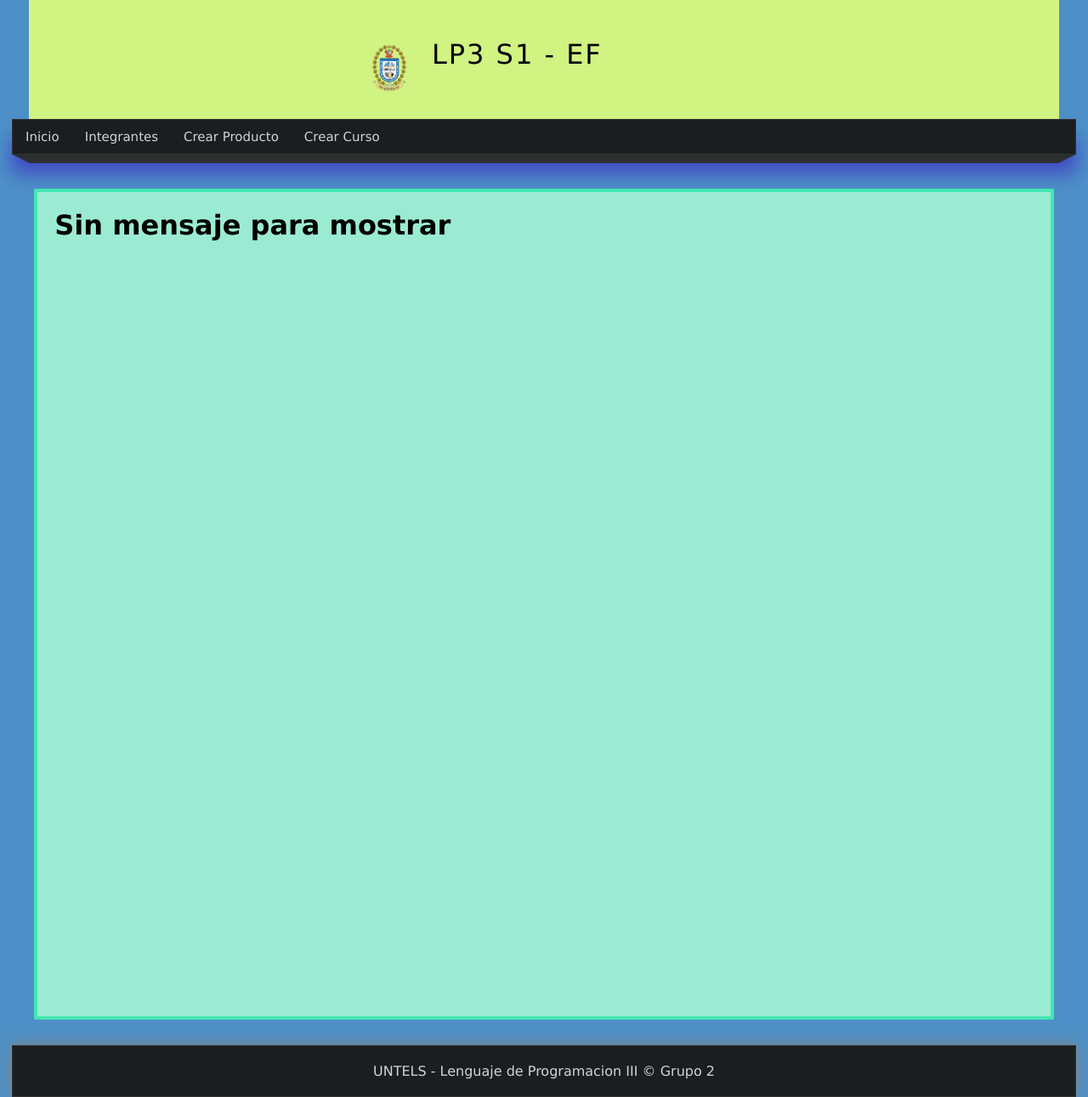
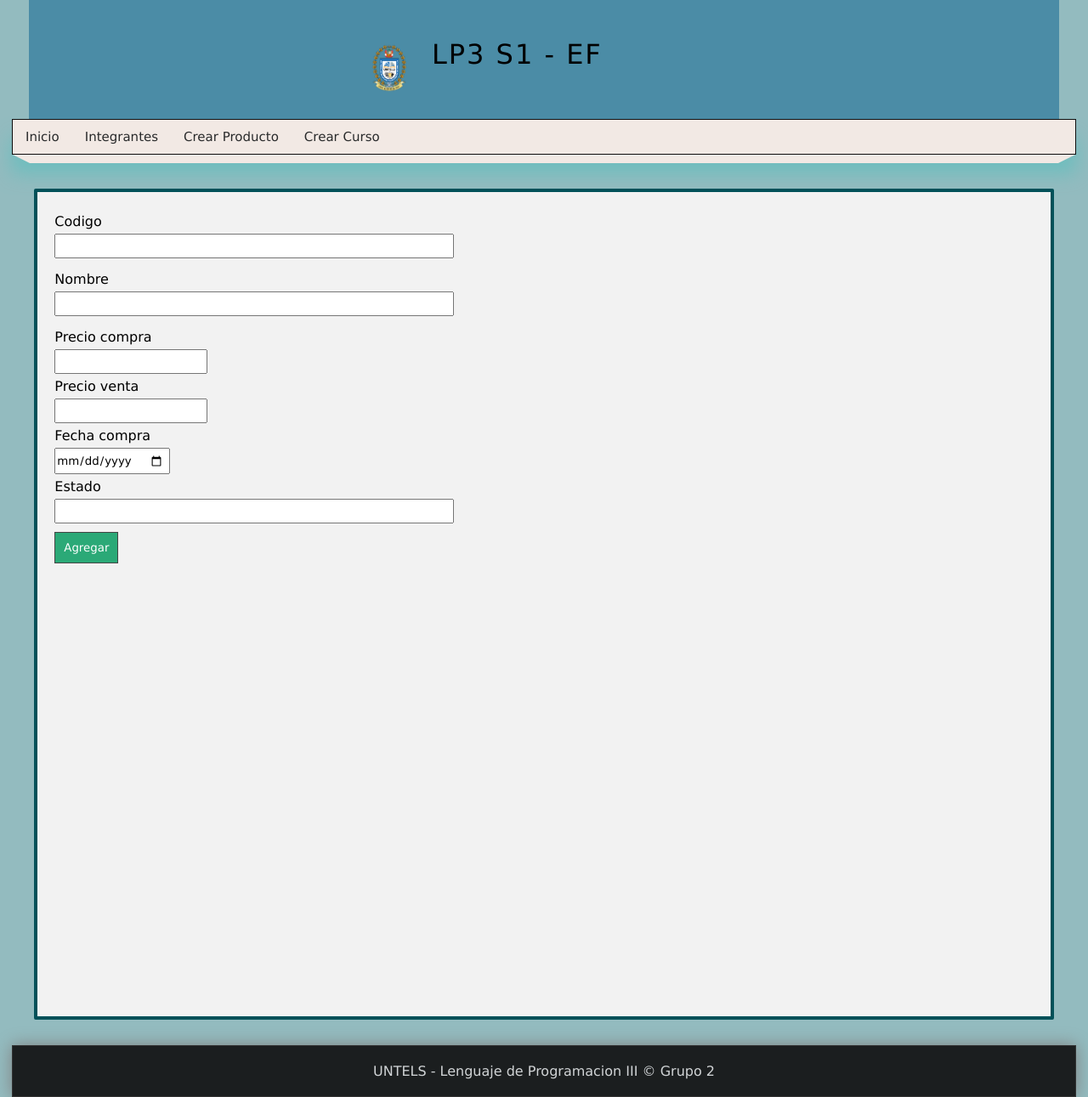
Before and after one commit to Nanky0454/EF-Parte04---Mostrar---Nanquen_Estudiante_04, a Django app: page /crear_producto/ in a window 1280 px wide. Shown: the whole page at 85% size. Run offline with Django 4.2, Linux system fonts and the light colour scheme.

Commit message:
EF Parte04 - Mostrar - Nanquen

```diff
--- a/ABHN_EF/urls.py
+++ b/ABHN_EF/urls.py
@@ -22,5 +22,7 @@ urlpatterns = [
     path('inicio/', views.inicio,name='inicio'),
     path('integrantes/', views.integrantes,name='integrantes'),
     path('crear_producto/', views.crear_producto,name='crear_producto'),
+    path('save_producto/', views.save_producto, name='save_producto'),
     path('crear_curso/', views.crear_curso,name='crear_curso'),
+    path('save_curso/', views.save_curso, name='save_curso'),
 ]
--- a/final_app/static/css/style.css
+++ b/final_app/static/css/style.css
@@ -18,19 +18,19 @@
 
 body{
     font-family: Verdana, Geneva, Tahoma, sans=serif;
-    background-color: rgb(77, 144, 199);
+    background-color: #93bbbf;
 }
 
 /* Estilos Cabecera */
 header{
     width: 1212px;
     height: 140px;
-    background-color: #d1f382;
+    background-color: #4b8ca6;
     margin: 0 auto;
 }
 #logotipo{
     width: 35%;
-    height: 130px;
+    height: 150px;
     margin: 0 auto;
     padding-top: 10px;
 }
@@ -55,9 +55,9 @@ nav{
     width: 1250px;
     height: 40px;
     margin: 0 auto;
-    background-color: #1B1E1F;
-    border: 1px solid #333333;
-    box-shadow: 0px 22px 22px rgb(64, 73, 196);
+    background-color: #f2e9e4;
+    border: 1px solid #0e0d0d;
+    box-shadow: 0px 22px 22px rgb(109, 190, 190);
     font-size: 15px;
 }
 
@@ -76,7 +76,7 @@ nav ul li a{
     display: block;
     padding-left: 15px;
     padding-right: 15px;
-    color: #d1d4d6;
+    color: #292a2b;
 }
 /*Efecto en Hipervínculos*/
 nav ul li a:hover{
@@ -95,14 +95,14 @@ nav ul li a:hover{
 .esquina-izquierda{
     display: block;
     border-left: 20px solid transparent;
-    border-top: 10px solid #2B2F30;
+    border-top: 10px solid #f2e9e4;
     float: left;
 }
 
 .esquina-derecha{
     display: block;
     border-right: 20px solid transparent;
-    border-top: 10px solid #2B2F30;
+    border-top: 10px solid #f2e9e4;
     float: right;
 }
 
@@ -111,7 +111,7 @@ nav ul li a:hover{
     display: block;
     width: 1210px;
     height: 10px;
-    background: #2B2F30;
+    background: #f2e9e4;
     float: left;
 }
 
@@ -125,11 +125,11 @@ nav ul li a:hover{
 }
 
 .box{
-    background: rgb(155, 235, 211);
+    background: #f2f2f2;
     width: 95%;
     min-height: 930px;
     padding: 20px;
-    border: 4px solid rgb(68, 230, 181);
+    border: 4px solid #025159;
     border-radius: 2px;
     margin: 0 auto;
 }
--- a/final_app/templates/crear_producto.html
+++ b/final_app/templates/crear_producto.html
@@ -4,12 +4,32 @@
 {% endblock %}
 
 {% block content %}
-    <!--Comentario en HTML-->
-    {% comment "Datos de la página Index" %}
-    En esta página se mostrará la bienvenida al sistema
-    {% endcomment %}
+<form action="{% url 'save_producto' %}" method="POST">
+    {% csrf_token %}
+    {% if messages %}
+        {% for message in messages %}
+            <div class="message">
+                {{message}}
+            </div>
+        {% endfor %}
+    {% endif %}
+    <label for="Codigo">Codigo </label>
+    <input type="text" name="codigo" >
 
-    <h1>Sin mensaje para mostrar</h1>
+    <label for="Nombre">Nombre </label>
+    <input type="text" name="nombre" />
 
+    <label for="precio_compra">Precio compra</label>
+    <input type= "floatformat" name="precio_compra"/>
 
+    <label for="precio_venta">Precio venta</label>
+    <input type = "floatformat" name="precio_venta"/>
+
+    <label for="fecha_compra">Fecha compra</label>
+    <input type = "date" name="fecha_compra"/>
+
+    <label for="estado">Estado</label>
+    <input type = "text" name="estado"/>
+    <input type="submit" value="Agregar" />
+</form>
 {% endblock %}
--- a/final_app/views.py
+++ b/final_app/views.py
@@ -1,5 +1,6 @@
-from django.shortcuts import render
-
+from django.shortcuts import render, redirect, HttpResponse
+from django.contrib import messages
+from final_app.models import Producto, Curso
 # Create your views here.
 def index(request):
     return render(request, 'index.html', {
@@ -23,9 +24,51 @@ def crear_producto(request):
         'titulo': 'Inicio',
         'mensaje': 'Examen Final'
     })
+def save_producto(request):
+    if request.method == 'POST':
+        codigo = request.POST['codigo']
+        nombre = request.POST['nombre']
+        precio_compra = request.POST['precio_compra']
+        precio_venta = request.POST['precio_venta']
+        fecha_compra = request.POST['fecha_compra']
+        estado = request.POST['estado']
+
+        producto = Producto(
+            codigo = codigo,
+            nombre = nombre,
+            precio_compra = precio_compra,
+            precio_venta = precio_venta,
+            fecha_compra = fecha_compra,
+            estado = estado
+        )
+        producto.save()
+        messages.success(request, f'Se agregó correctamente la producto {producto.id}')
+        return redirect('crear_producto')
+    else:
+        return HttpResponse("<h2>No se ha podido registrar el curso</h2>")
 
 def crear_curso(request):
      return render(request, 'crear_curso.html', {
         'titulo': 'Inicio',
         'mensaje': 'Examen Final'
     })
+def save_curso(request):
+    if request.method == 'POST':
+        codigo = request.POST['codigo']
+        nombre = request.POST['nombre']
+        horas = request.POST['horas']
+        creditos = request.POST['creditos']
+        estado = request.POST['estado']
+
+        curso = Curso(
+            codigo = codigo,
+            nombre = nombre,
+            horas = horas,
+            creditos = creditos,
+            estado = estado
+        )
+        curso.save()
+        messages.success(request, f'Se agregó correctamente la curso {curso.id}')
+        return redirect('crear_curso')
+    else:
+        return HttpResponse("<h2>No se ha podido registrar el curso</h2>")
```
Also changed, not shown: final_app/templates/crear_curso.html (+24 -5 lines), db.sqlite3.
